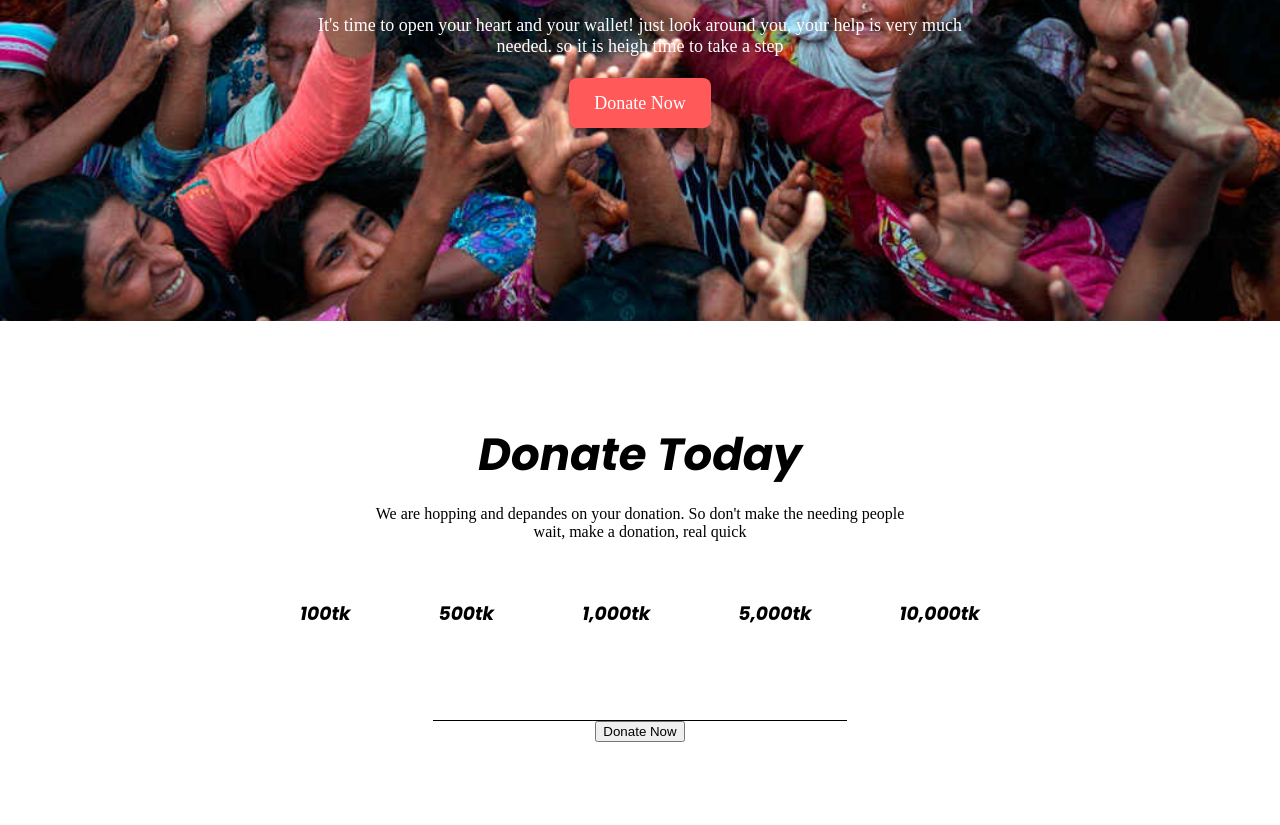
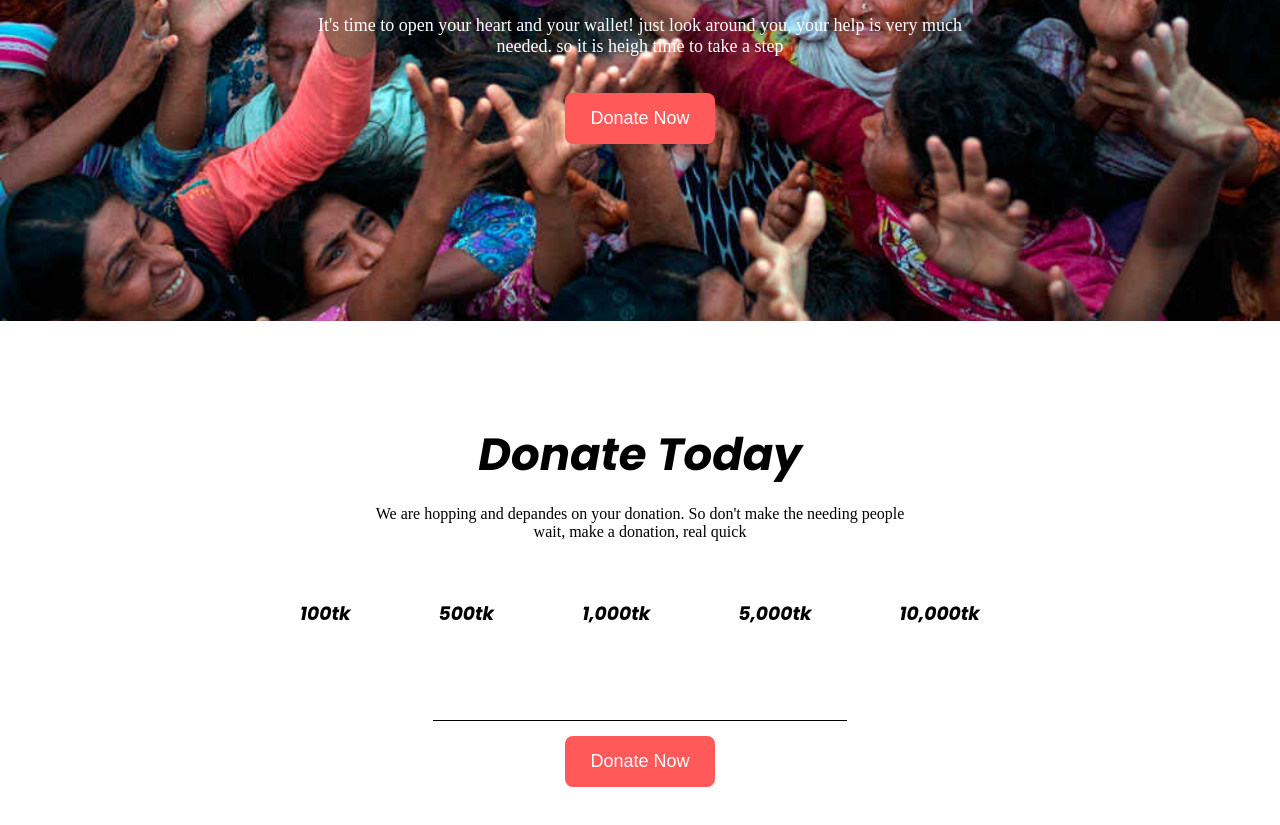
Before and after one commit to anon-habib/donation-projects, a plain HTML site: page index.html in a window 1280 px wide. Shown: the part 379-1204 px from the top of the page. Drawn offline with Linux system fonts and the light colour scheme; a web font is replaced by a local one.

Commit message:
donate today added

```diff
--- a/css/style.css
+++ b/css/style.css
@@ -33,14 +33,15 @@ section {
     color: white;
     padding: 0 60px;
 }
-.banner-inner a {
+.common-button {
     font-size: 18px;
     color: white;
     text-decoration: none;
     background-color: #ff5959;
     padding: 15px 25px;
+    border: none;
     border-radius: 8px;
-
+    cursor: pointer;
 }
             /* banner end */
 
@@ -76,6 +77,8 @@ section {
     padding: 0 15px;
     outline: none;
     border: none;
-    border-bottom: 1px solid ;
+    border-bottom: 1px solid;
+    margin-bottom: 15px;
 }
+
             /* donate today section end */
--- a/index.html
+++ b/index.html
@@ -21,7 +21,7 @@
         <div class="banner-inner">
             <h1>Let's help those who are more in need</h1>
             <p>It's time to open your heart and your wallet! just look around you, your help is very much needed. so it is heigh time to take a step</p><br>
-            <a href="#">Donate Now</a>
+            <button type="button" class="common-button">Donate Now</button>
         </div>
     </section>
     <!-- banner sention end -->
@@ -40,7 +40,7 @@
             </div>
             <form action="#" class="donation-from">
                 <input type="number"><br>
-                <button type="submit">Donate Now</button>
+                <button type="submit" class="common-button">Donate Now</button>
             </form>
 
 
```
